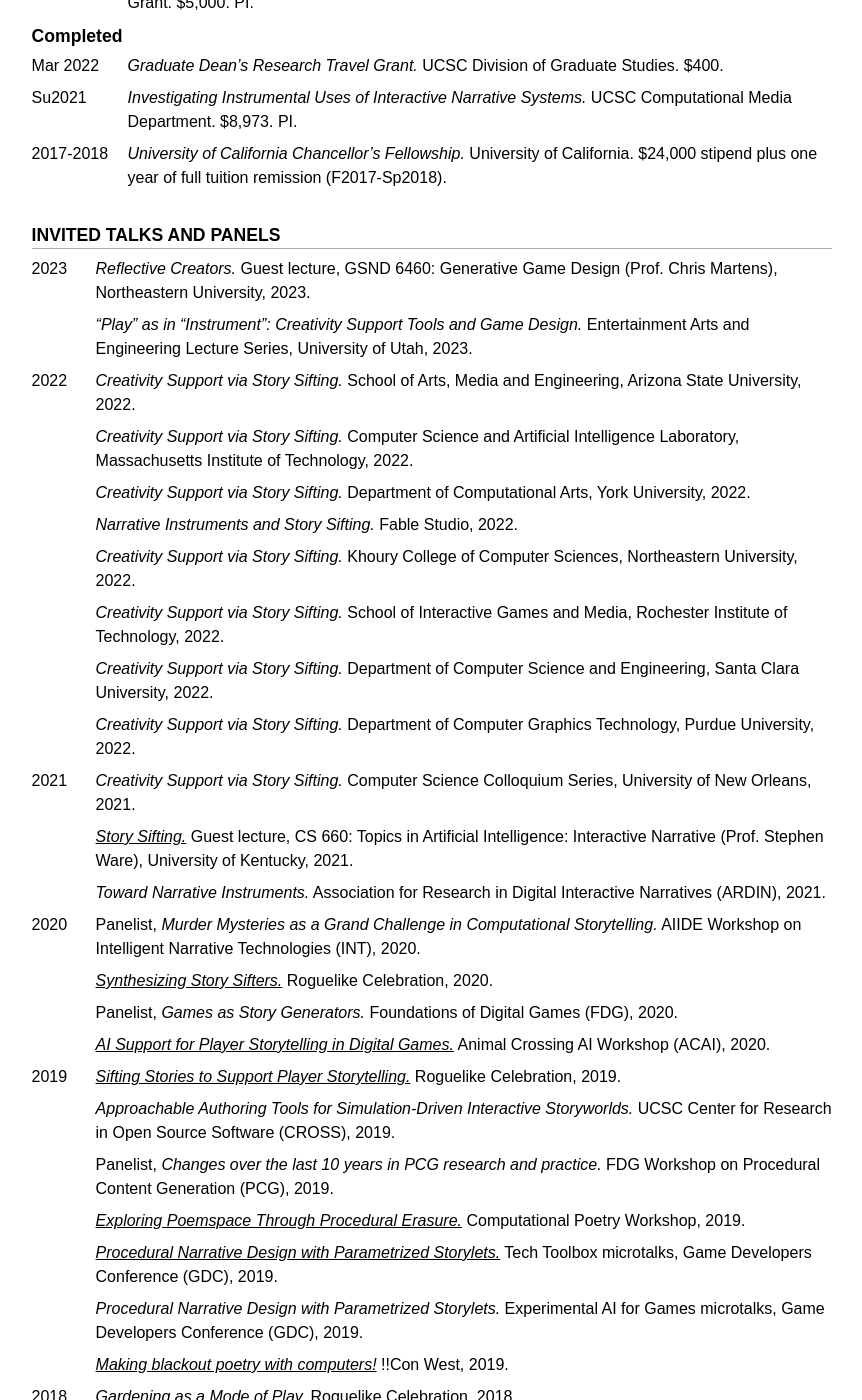
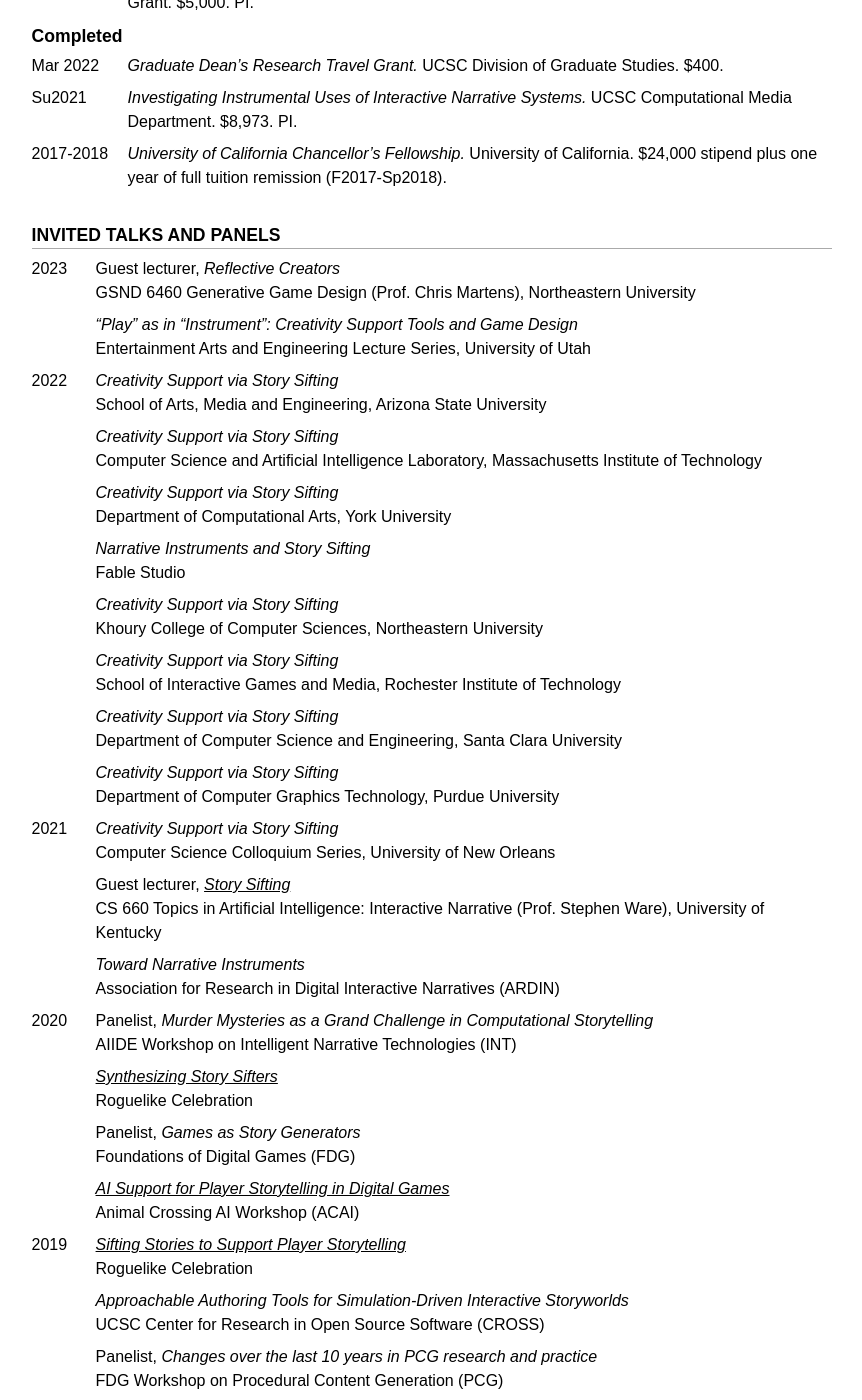
Before and after one commit to mkremins/mkremins.github.io, a Jekyll site: the page built from cv/index.html, in a window 1280 px wide and 1400 px high, scrolled down 5849 px. Shown: the whole window, without its empty margins (208-1070 px from the left). Built offline with Jekyll 4.4.1, drawn with Linux system fonts in a browser that asks for light colours; some web fonts are replaced; some of the changed text lies outside the part shown.

Commit message:
Tweak talk formatting in CV

```diff
--- a/_data/talks.json
+++ b/_data/talks.json
@@ -4,7 +4,7 @@
   "year": "2023",
   "url": "",
   "venue": "Northeastern GSND 6460",
-  "venue_long": "Guest lecture, GSND 6460: Generative Game Design (Prof. Chris Martens), Northeastern University",
+  "venue_long": "GSND 6460 Generative Game Design (Prof. Chris Martens), Northeastern University",
   "type": "guest_lecture"
 },
 {
@@ -82,7 +82,7 @@
   "year": "2021",
   "url": "https://www.youtube.com/watch?v=x9jmc3goXEI",
   "venue": "UKY CS 660",
-  "venue_long": "Guest lecture, CS 660: Topics in Artificial Intelligence: Interactive Narrative (Prof. Stephen Ware), University of Kentucky",
+  "venue_long": "CS 660 Topics in Artificial Intelligence: Interactive Narrative (Prof. Stephen Ware), University of Kentucky",
   "type": "guest_lecture"
 },
 {
--- a/cv/index.html
+++ b/cv/index.html
@@ -220,12 +220,12 @@ layout: null
       <h2>Invited Talks and Panels</h2>
       {%- assign years_seen = "" | split: "" -%}
       {% for talk in site.data.talks %}
-      {%- assign fulltitle = talk.title | append: "." | replace: "!.", "!" -%}
+      {%- assign fulltitle = talk.title -%}
       <div class="dated-entry">
         <div class="dated-date">{%- unless years_seen contains talk.year %}{{talk.year}}{%- endunless -%}</div>
         <div class="dated-content">
-        {% if talk.type == "panel" %}Panelist, {% endif %}
-        <em>{% if talk.url and talk.url != "" %}<a href="{{talk.url}}">{{fulltitle}}</a>{% else %}{{fulltitle}}{% endif %}</em> {% if talk.subvenue and talk.subvenue != "" %}{{talk.subvenue}}, {% endif %}{{talk.venue_long}}{% if talk.venue_short %} ({{talk.venue_short}}){% endif %}, {{talk.year}}.
+        {% if talk.type == "panel" %}Panelist, {% elsif talk.type == "guest_lecture" %}Guest lecturer, {% endif %}
+        <em>{% if talk.url and talk.url != "" %}<a href="{{talk.url}}">{{fulltitle}}</a>{% else %}{{fulltitle}}{% endif %}</em><br>{% if talk.subvenue and talk.subvenue != "" %}{{talk.subvenue}}, {% endif %}{{talk.venue_long}}{% if talk.venue_short %} ({{talk.venue_short}}){% endif %}
         </div>
       </div>
       {%- assign years_seen = years_seen | push: talk.year -%}
```
